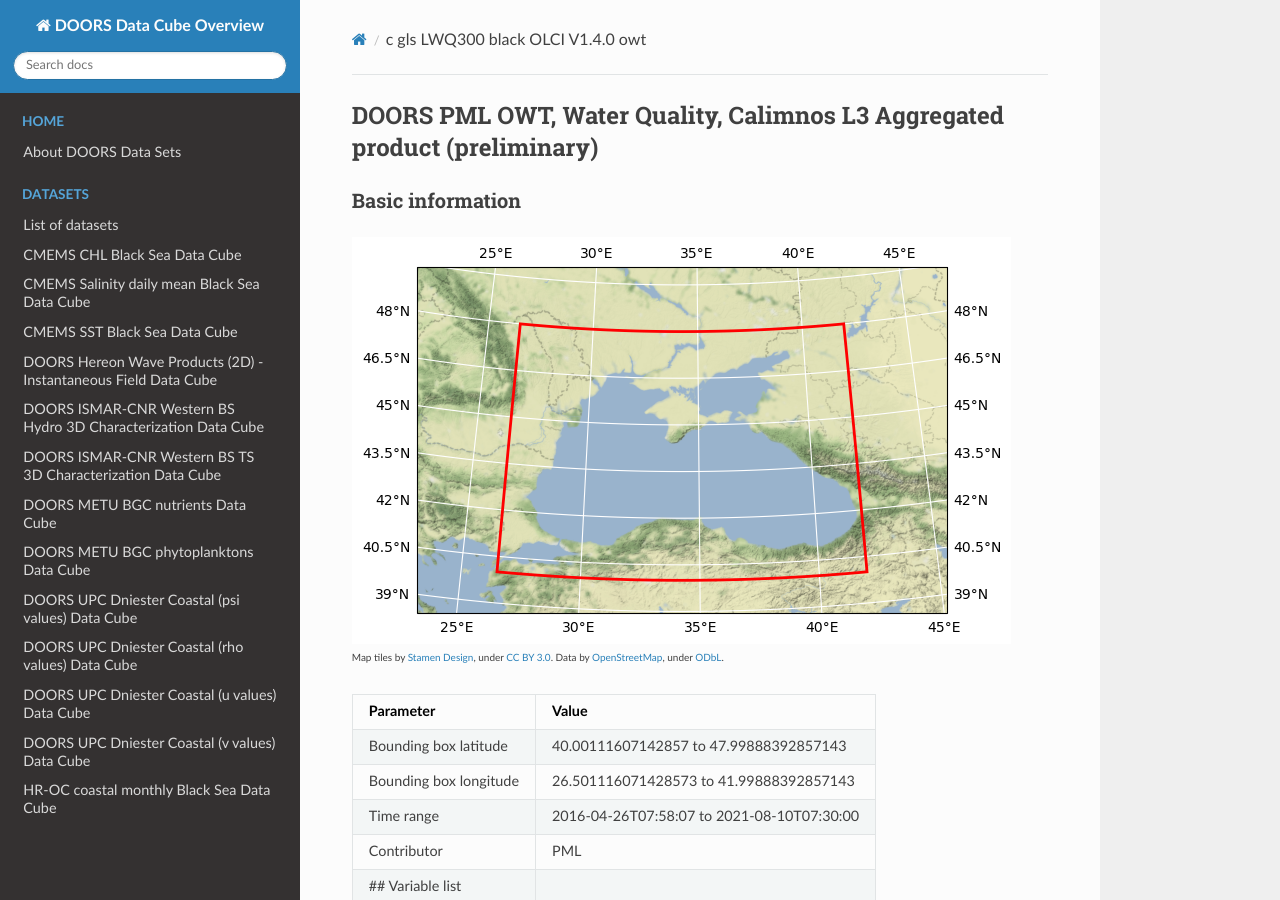
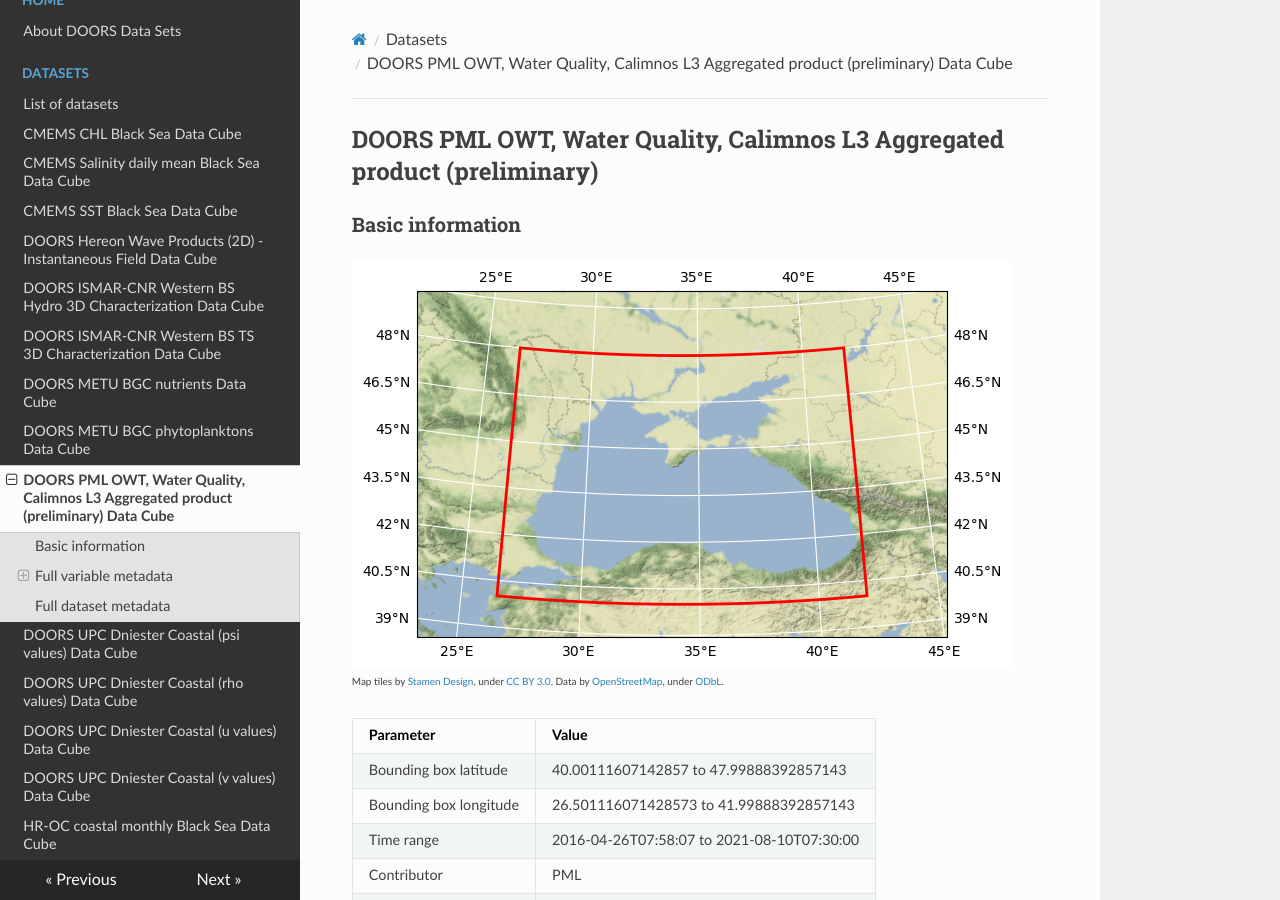
Before and after one commit to bcdev/doors-recipes, an MkDocs documentation site: the page built from docs/datasets/c_gls_LWQ300_black_OLCI_V1.4.0_owt.md, in a window 1280 px wide and 900 px high. Built offline with MkDocs 1.6.1, drawn with Linux system fonts in a browser that asks for light colours; nearby versions of some CDN libraries.

Commit message:
added link to pml dataset

```diff
--- a/mkdocs.yml
+++ b/mkdocs.yml
@@ -19,6 +19,7 @@ nav:
     - DOORS ISMAR-CNR Western BS TS 3D Characterization Data Cube: datasets/west2018_01_01_2020_reg_ts_0.01.md
     - DOORS METU BGC nutrients Data Cube: datasets/BlackSea_1d_20160101_20160331_bgc_nut.md
     - DOORS METU BGC phytoplanktons Data Cube: datasets/BlackSea_1d_20160101_20160331_bgc_phyto.md
+    - DOORS PML OWT, Water Quality, Calimnos L3 Aggregated product (preliminary) Data Cube: datasets/c_gls_LWQ300_black_OLCI_V1.4.0_owt.md
     - DOORS UPC Dniester Coastal (psi values) Data Cube: datasets/coawst_his_sample_psi.md
     - DOORS UPC Dniester Coastal (rho values) Data Cube: datasets/coawst_his_sample_rho.md
     - DOORS UPC Dniester Coastal (u values) Data Cube: datasets/coawst_his_sample_u.md
```
